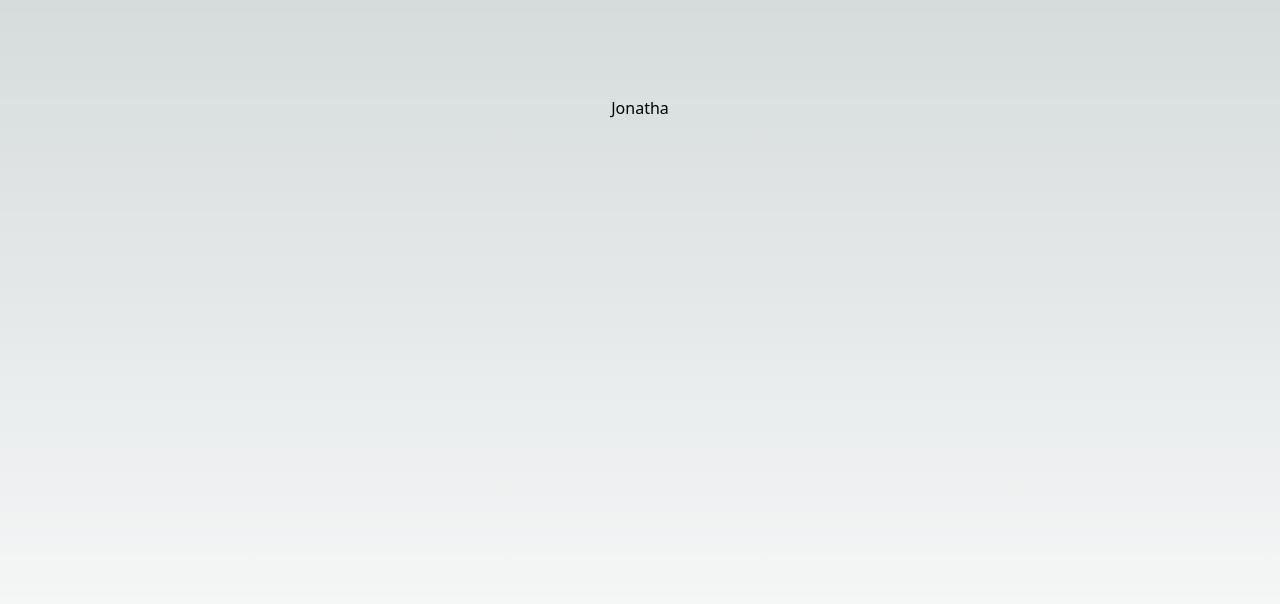
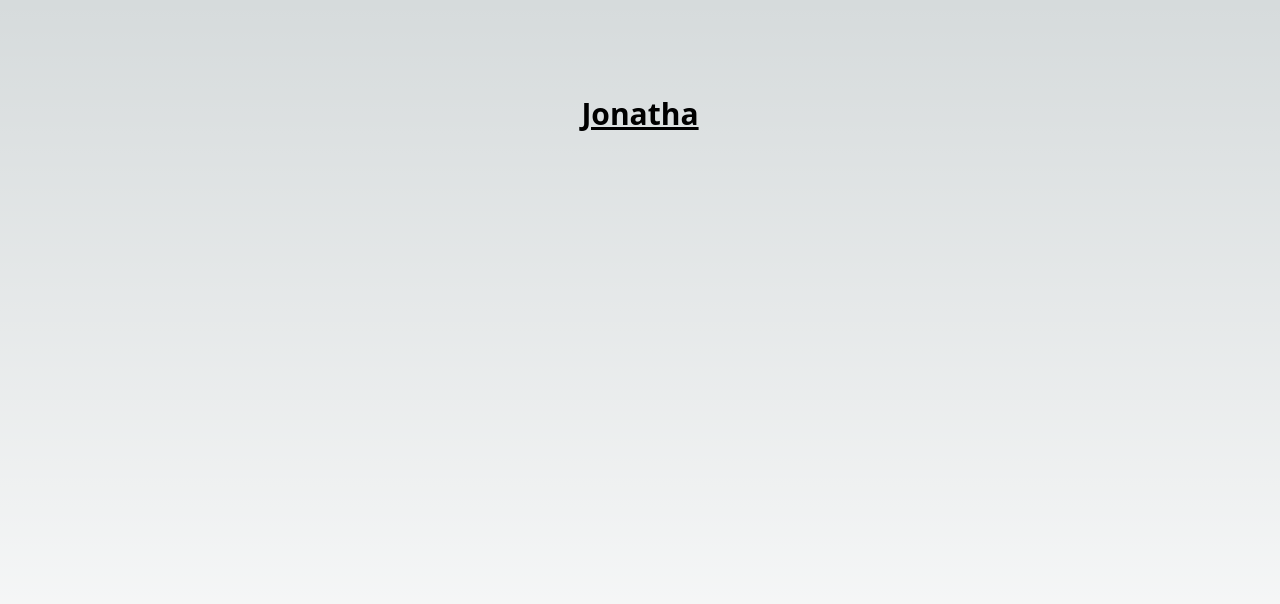
Before and after one commit to JonathaBarros/portfolio, a Next.js app in the folder jonatha/: page / in a window 1280 px wide. Shown: the top 604 px of the page. Built offline with nearby package versions, Linux system fonts and the light colour scheme.

Commit message:
Testing tailwind css

```diff
--- a/jonatha/pages/index.tsx
+++ b/jonatha/pages/index.tsx
@@ -1,7 +1,7 @@
 export default function Home() {
   return (
     <main className="flex min-h-screen flex-col items-center justify-between p-24">
-    <h1>Jonatha</h1>
+      <h1 className="text-3xl font-bold underline">Jonatha</h1>
     </main>
   )
 }
```
